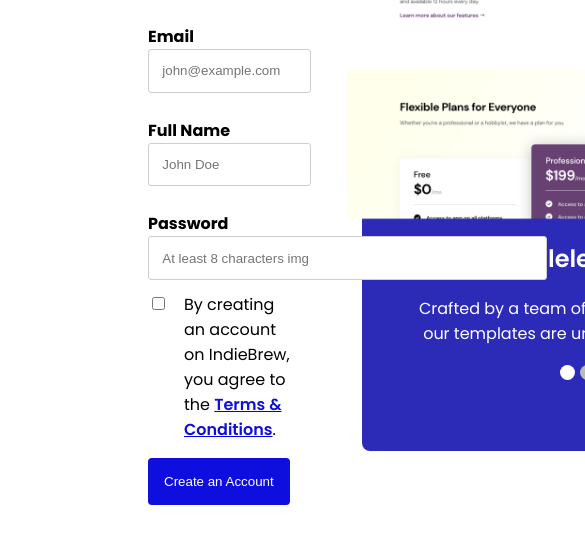
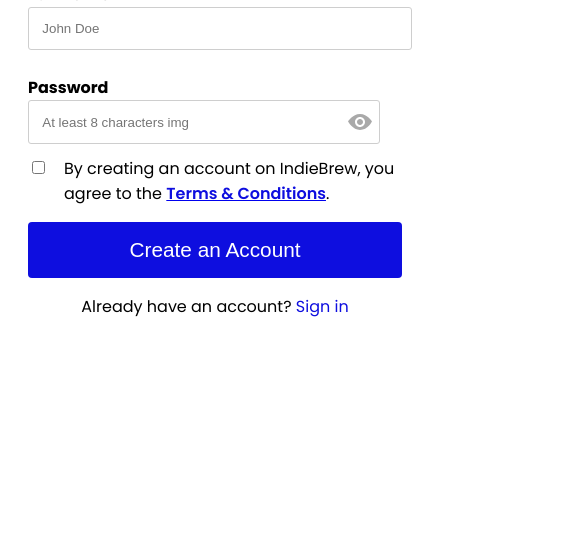
Before and after one commit to Muchiri400/Fiber-Landing-Page, a plain HTML site: page sign-up.html in a window 390 px wide. Shown: the part 359-912 px from the top of the page, 585 px wide, since content can reach past the window. After the commit the page ends 844 px from the top, so only its background shows below. Drawn offline with Linux system fonts and the light colour scheme.

Commit message:
Added sign-up form responsiveness

```diff
--- a/sign-up.html
+++ b/sign-up.html
@@ -41,6 +41,9 @@
                         </label>
                     </div>
                     <input type="submit" value="Create an Account" class="submit-btn button" />
+                    <div class="already">
+                        <p>Already have an account? <span>Sign in</span></p>
+                    </div>
                 </form>
             </div>
             <div class="portfolio">
--- a/signup.css
+++ b/signup.css
@@ -6,7 +6,7 @@ body{
 .bd-container{
     width: 100%;
     min-height: 80vh;
-    padding: 0 100px;
+    padding: 0 80px;
     display: flex;
     font-family: 'Poppins', sans-serif;
     align-items: center;
@@ -52,11 +52,18 @@ body{
     font-weight: 600;
     color:rgb(14, 14, 223);
 }
+.already{
+    text-align: center;
+}
+.already span{
+    color: rgb(14, 14, 223);
+}
 .button{
     display: inline-block;
     background-color: rgb(14, 14, 223);
     color: #fff;
     width: 100%;
+    font-size: 1.3rem;
     cursor: pointer;
     padding: 1rem 1rem;
     border: none;
@@ -118,3 +125,30 @@ body{
       left: 475px;
       top: 10px;
   }
+
+  /* Media queries */
+
+  @media (max-width: 768px){
+    .bd-container{
+        padding: 0 20px;
+    }
+      .portfolio{
+          display: none;
+    }
+    .signup-form{
+        max-width: 800px;
+        padding: 0;
+    }
+    .inputt{
+        position: absolute;
+        width: 100%;
+        max-width: 340px;
+    }
+    .signup-form .eye{
+        position: relative;
+        left: 320px;
+        top: 10px;
+    }
+
+
+  }
```
